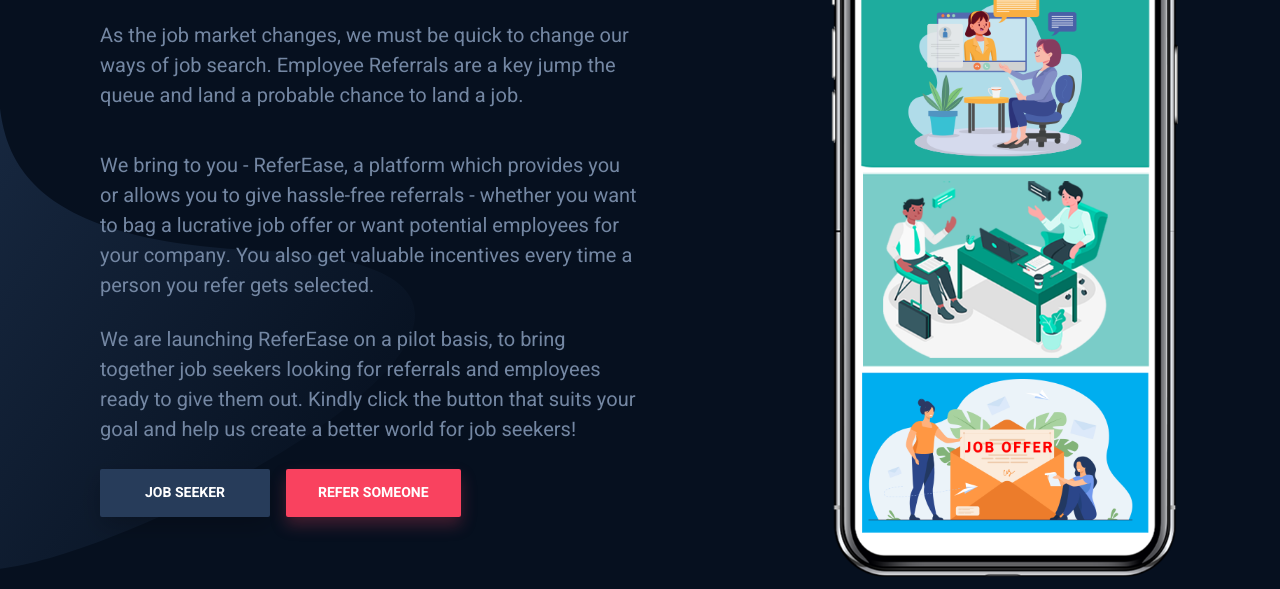
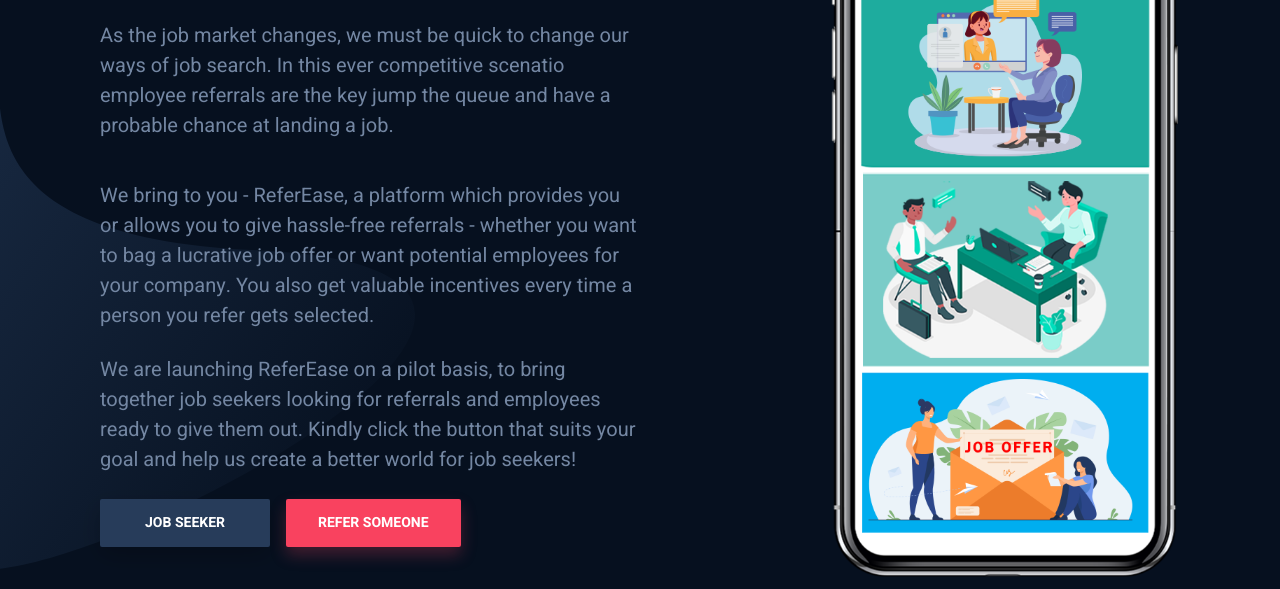
Before and after one commit to ReferEase/ReferEase.github.io, a plain HTML site: page index.html in a window 1280 px wide. Shown: the part 289-878 px from the top of the page. Drawn offline with nearby package versions, Linux system fonts and the light colour scheme.

Commit message:
Update index.html

```diff
--- a/index.html
+++ b/index.html
@@ -46,7 +46,7 @@
                     <div class="hero-inner">
 						<div class="hero-copy">
 	                        <h1 class="hero-title mt-0"> Refer-Ease : </h1>
-	                        <p class="hero-paragraph">As the job market changes, we must be quick to change our ways of job search. Employee Referrals are a key jump the queue and land a probable chance to land a job.</p>
+	                        <p class="hero-paragraph">As the job market changes, we must be quick to change our ways of job search. In this ever competitive scenatio employee referrals are the key jump the queue and have a probable chance at landing a job.</p>
 	                        <p>We bring to you - ReferEase, a platform which provides you or allows you to give hassle-free referrals - whether you want to bag a lucrative job offer or want potential employees for your company. You also get valuable incentives every time a person you refer gets selected.</p>
 	                        <p>We are launching ReferEase on a pilot basis, to bring together job seekers looking for referrals and employees ready to give them out. Kindly click the button that suits your goal and help us create a better world for job seekers!</p>
 	                        <div class="hero-cta"><a class="button button-shadow" href="https://docs.google.com/forms/d/e/1FAIpQLSd3TjLIiH5SIOOrvAcDGJBoDKQM70EZAEIgoI02mLl9e3E-aw/viewform">Job Seeker</a><a class="button button-primary button-shadow" href="https://docs.google.com/forms/d/e/1FAIpQLSc3JAjafA2cLtQ2Wj5osuy1ampN41W4HcdQcTyCsgNrPIGVmg/viewform?usp=sf_link">Refer Someone</a></div>
```
